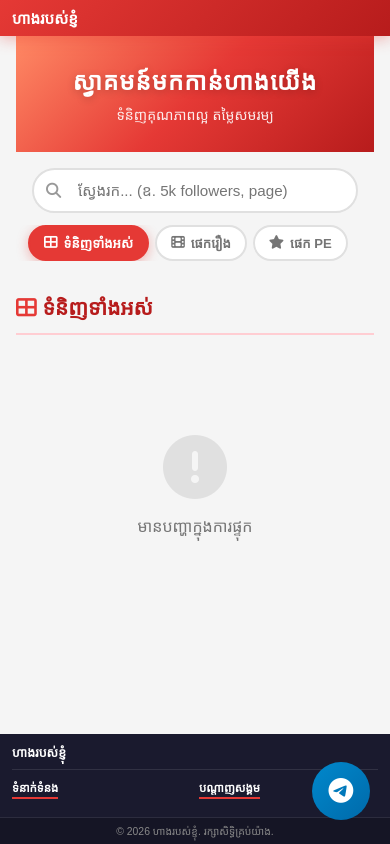
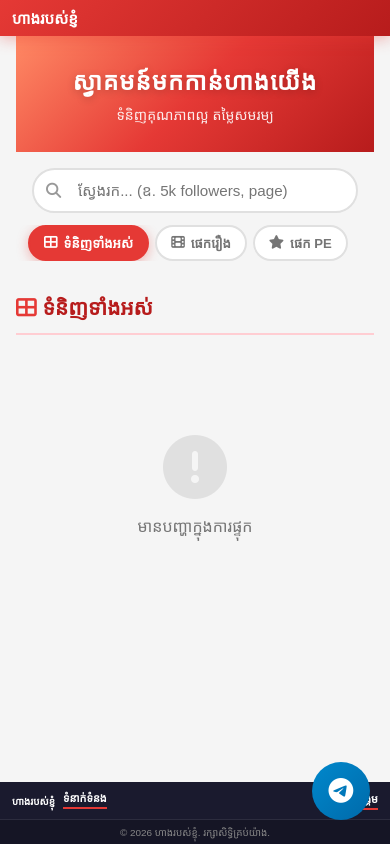
Before and after one commit to rintbs12-ship-it/shop-web, a website: page public/index.html in a window 390 px wide. Drawn offline with Linux system fonts and the light colour scheme; no server answers.

Commit message:
fix: footer mobile compact size restore + telegram no overlap

```diff
--- a/public/css/style.css
+++ b/public/css/style.css
@@ -680,34 +680,33 @@ body {
 
   /* Footer - compact horizontal row on mobile */
   .footer-top {
-    grid-template-columns: 1fr 1fr;
-    padding: 10px 12px;
+    grid-template-columns: auto 1fr auto;
+    padding: 6px 12px;
     gap: 8px;
-    align-items: start;
+    align-items: center;
   }
   .footer-col:first-child {
-    flex-direction: row;
+    display: flex;
+    flex-direction: column;
     align-items: center;
-    gap: 6px;
-    grid-column: 1 / -1;
-    padding-bottom: 8px;
-    border-bottom: 1px solid rgba(255,255,255,0.1);
+    gap: 2px;
+    border-bottom: none;
+    padding: 0;
   }
   .footer-col:first-child img {
     width: 28px !important;
     height: 28px !important;
     border-radius: 50%;
     object-fit: cover;
-    flex-shrink: 0;
   }
-  .footer-col:first-child h3 { margin: 0; font-size: 0.78rem; }
+  .footer-col:first-child h3 { margin: 0; font-size: 0.62rem; text-align: center; }
   .footer-col:first-child p  { display: none; }
   .footer-col:nth-child(2) { display: block; }
-  .footer-col h4 { font-size: 0.72rem; margin-bottom: 4px; }
-  .footer-col p  { font-size: 0.70rem; margin-bottom: 2px; }
-  .footer-social { flex-direction: column; gap: 4px; }
-  .footer-social a { font-size: 0.70rem; padding: 3px 8px; }
-  .footer-bottom { padding: 6px 12px; font-size: 0.65rem; }
+  .footer-col h4 { font-size: 0.68rem; margin-bottom: 2px; }
+  .footer-col p  { font-size: 0.67rem; margin-bottom: 1px; }
+  .footer-social { flex-direction: column; gap: 3px; }
+  .footer-social a { font-size: 0.67rem; padding: 2px 6px; }
+  .footer-bottom { padding: 5px 12px; font-size: 0.62rem; }
 
   /* Push footer up so floating Telegram doesn't overlap */
   .footer { margin-bottom: 0; padding-bottom: 0; }
```
